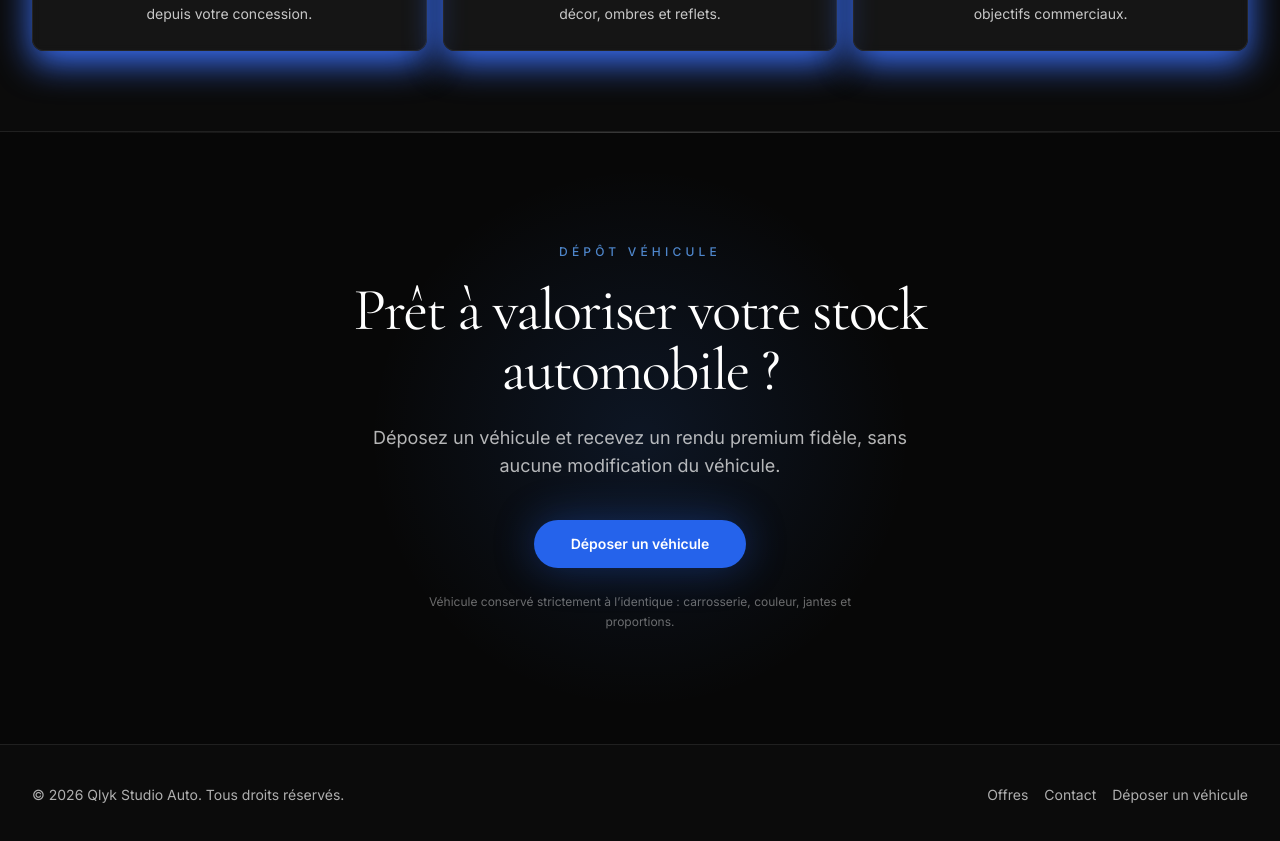
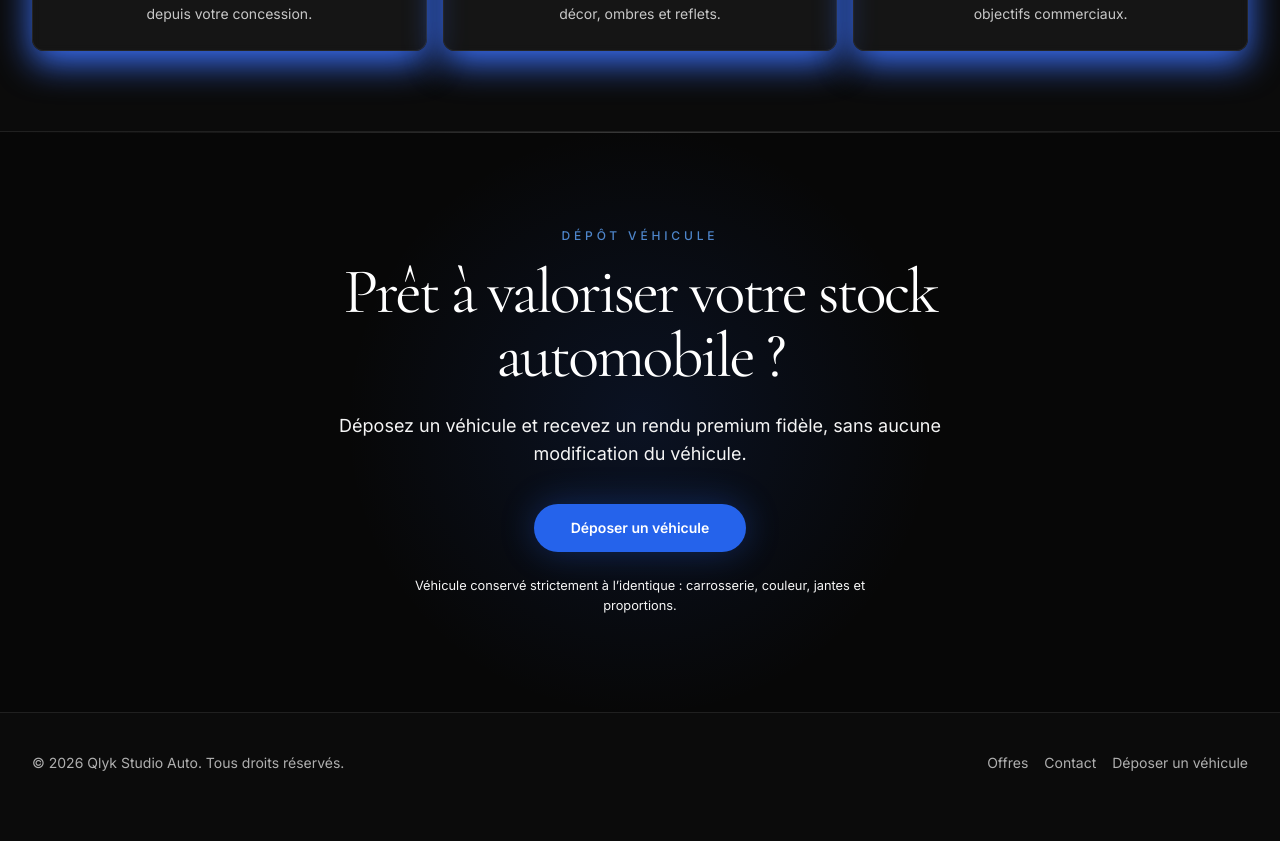
Before and after one commit to arnaudcrestey/qlyk-studio-auto, a Next.js app: page / in a window 1280 px wide. Shown: the part 2620-3461 px from the top of the page. After the commit the page ends 3433 px from the top, so only its background shows below. Built offline with nearby package versions, Linux system fonts and the light colour scheme.

Commit message:
Update page.tsx

```diff
--- a/app/page.tsx
+++ b/app/page.tsx
@@ -16,33 +16,33 @@ export default function HomePage() {
       <ProcessSection />
 
       <section className="relative overflow-hidden border-t border-white/10 bg-[#070707]">
-        <div className="absolute inset-0 bg-[radial-gradient(circle_at_center,rgba(59,130,246,0.12),transparent_38%)]" />
+        <div className="absolute inset-0 bg-[radial-gradient(circle_at_center,rgba(37,99,235,0.12),transparent_42%)]" />
         <div className="absolute inset-x-0 top-0 h-px bg-gradient-to-r from-transparent via-white/20 to-transparent" />
 
-        <div className="container-premium relative py-20 text-center sm:py-24 lg:py-28">
-          <div className="mx-auto max-w-3xl">
-            <p className="mb-5 text-xs font-medium uppercase tracking-[0.35em] text-blue-400/80">
+        <div className="container-premium relative px-5 py-16 text-center sm:py-20 lg:py-24">
+          <div className="mx-auto max-w-[760px]">
+            <p className="mb-4 text-[0.68rem] font-medium uppercase tracking-[0.32em] text-blue-400/80 sm:text-xs">
               Dépôt véhicule
             </p>
 
-            <h2 className="font-serif text-[2.15rem] leading-[1.08] tracking-[-0.03em] text-white sm:text-5xl lg:text-6xl">
+            <h2 className="mx-auto max-w-[720px] font-serif text-[2.35rem] leading-[1.05] tracking-[-0.04em] text-white sm:text-5xl lg:text-[4rem]">
               Prêt à valoriser votre stock automobile&nbsp;?
             </h2>
 
-            <p className="mx-auto mt-6 max-w-xl text-base leading-7 text-white/70 sm:text-lg">
+            <p className="mx-auto mt-6 max-w-[620px] text-[1.05rem] leading-8 text-white/68 sm:text-lg">
               Déposez un véhicule et recevez un rendu premium fidèle, sans aucune
               modification du véhicule.
             </p>
 
-            <div className="mt-10 flex justify-center">
+            <div className="mt-9 flex justify-center">
               <Link href="/deposer-un-vehicule">
-                <Button className="h-12 rounded-full bg-blue-600 px-7 text-sm font-semibold text-white shadow-[0_0_40px_rgba(37,99,235,0.35)] transition hover:bg-blue-500 sm:h-13 sm:px-9">
+                <Button className="h-12 rounded-full bg-blue-600 px-8 text-sm font-semibold text-white shadow-[0_0_35px_rgba(37,99,235,0.32)] transition hover:bg-blue-500 sm:h-12 sm:px-9">
                   Déposer un véhicule
                 </Button>
               </Link>
             </div>
 
-            <p className="mx-auto mt-6 max-w-md text-xs leading-5 text-white/40">
+            <p className="mx-auto mt-6 max-w-[520px] text-xs leading-5 text-white/38 sm:text-[0.8rem]">
               Véhicule conservé strictement à l’identique : carrosserie, couleur,
               jantes et proportions.
             </p>
```
